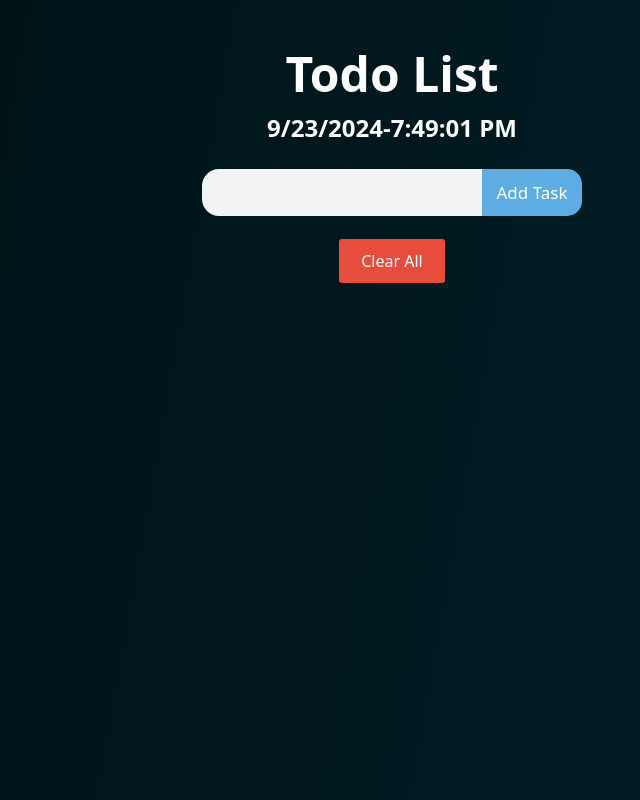
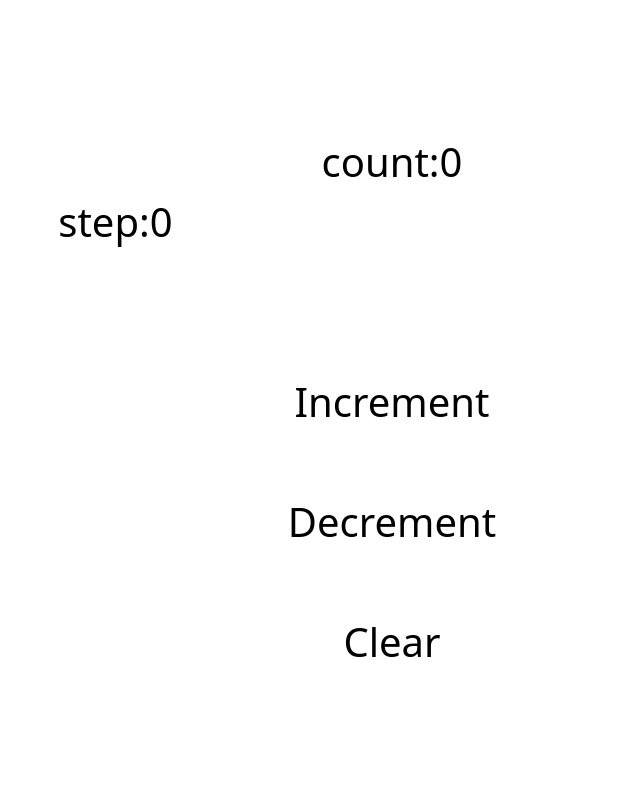
Before and after one commit to shubhammaji1/React_Practice, a React (Vite) app in the folder event_handling/: page / in a window 1280 px wide. Shown: the whole page, without its empty margins (248-888 px from the left). Built offline with nearby package versions, Linux system fonts and the light colour scheme.

Commit message:
useState

```diff
--- a/event_handling/src/App.jsx
+++ b/event_handling/src/App.jsx
@@ -6,6 +6,8 @@ import { DerivedState}  from './components/derivedState/derivedState'
 import { LiftingState } from './components/liftStateUp'
 import { ToggleSwitch } from './components/projects/toggleSwitch/toggleSwitch'
 import { Todo } from './components/projects/Todo/todo'
+import { Counter } from './components/hooks/useState'
+
 
 function App() {
 
@@ -18,7 +20,8 @@ function App() {
       {/* <DerivedState/> */}
       {/* <LiftingState/> */}
       {/* <ToggleSwitch/> */}
-      <Todo/>
+      {/* <Todo/> */}
+      <Counter/>
     </section>
   )
 }
--- /dev/null
+++ b/event_handling/src/components/hooks/useState/index.jsx
@@ -0,0 +1,33 @@
+import { useState } from "react";
+
+
+
+export const Counter = ()=>{
+    const [count, setCount] = useState(0);
+    const [step, setStep] = useState(0);
+
+    return( <>
+
+        <div style={{textAlign: "center", fontSize:"40px"}}>
+            <h1>useState Hook</h1>
+            <br/>
+            <p> count:{count}</p>
+            <div>
+                <label>
+                    step:
+                    <input type="number" value={step} onChange={(e)=>setStep(Number(e.target.value))} />
+                </label>
+            </div>
+            <br />
+            <br />
+            <button style={{ fontSize:"40px"}} onClick={()=>setCount(count+step)}>Increment</button>
+            <br />
+            <br />
+            <button style={{ fontSize:"40px"}} onClick={()=>setCount(count-step)} disabled={count<=0} >Decrement</button>
+            <br />
+            <br />
+            <button style={{ fontSize:"40px"}} onClick={()=>setCount(0)} >Clear</button>
+        </div>
+
+    </>);
+}
```
